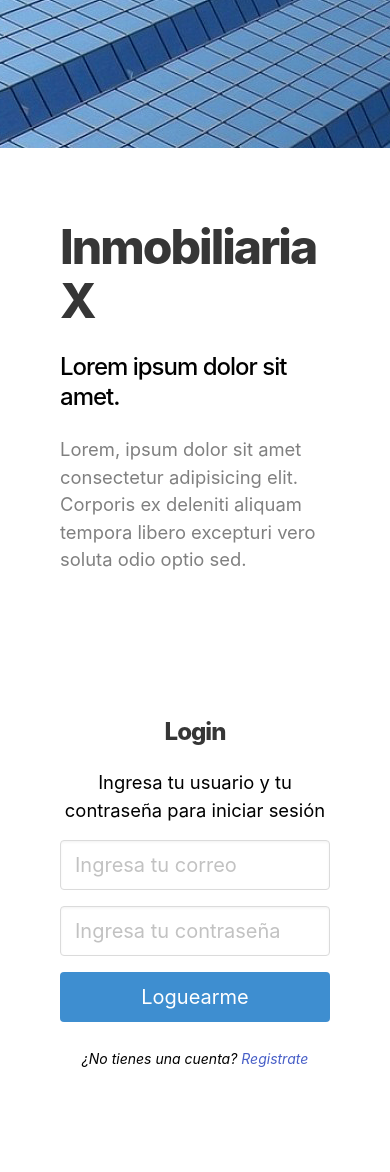
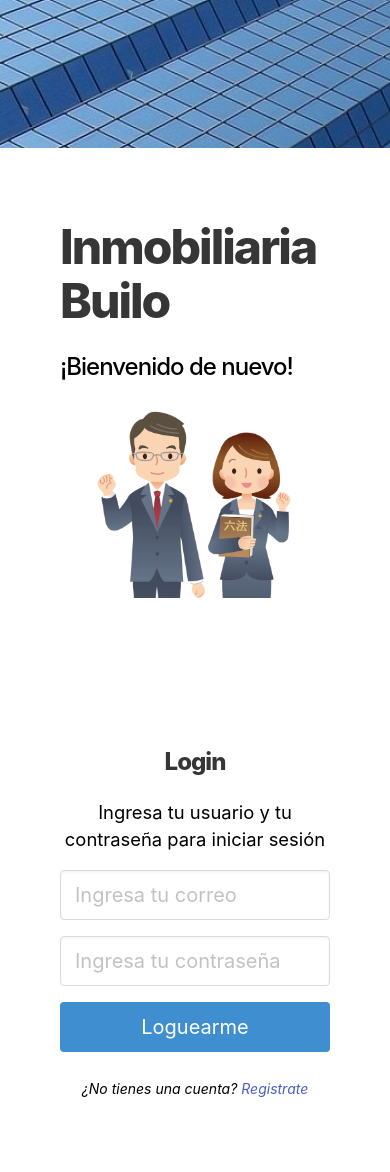
Before and after one commit to rolitodev/CrudPHP, a PHP site: page / in a window 390 px wide. Before the commit the page ends 1067 px from the top, so only its background shows below. Run offline with PHP 8.4, Linux system fonts and the light colour scheme; some libraries are stand-ins or nearby versions.

Commit message:
Add names, assets of Builo Inmobiliaria

```diff
--- a/index.php
+++ b/index.php
@@ -27,10 +27,9 @@
                 <div class="columns">
 
                     <div class="column left">
-                        <h1 class="title is-1">Inmobiliaria X</h1>
-                        <h2 class="subtitle colored is-4">Lorem ipsum dolor sit amet.</h2>
-                        <p>Lorem, ipsum dolor sit amet consectetur adipisicing elit. Corporis ex deleniti aliquam
-                            tempora libero excepturi vero soluta odio optio sed.</p>
+                        <h1 class="title is-1">Inmobiliaria Builo</h1>
+                        <h2 class="subtitle colored is-4">¡Bienvenido de nuevo!</h2>
+                        <img src="imagenes/bienvenido.png" alt="" draggable="false">
                     </div>
 
                     <div class="column right has-text-centered">
```
Also changed, not shown: vistas/registro.php (+3 -4 lines), imagenes/bienvenido.png (added).
